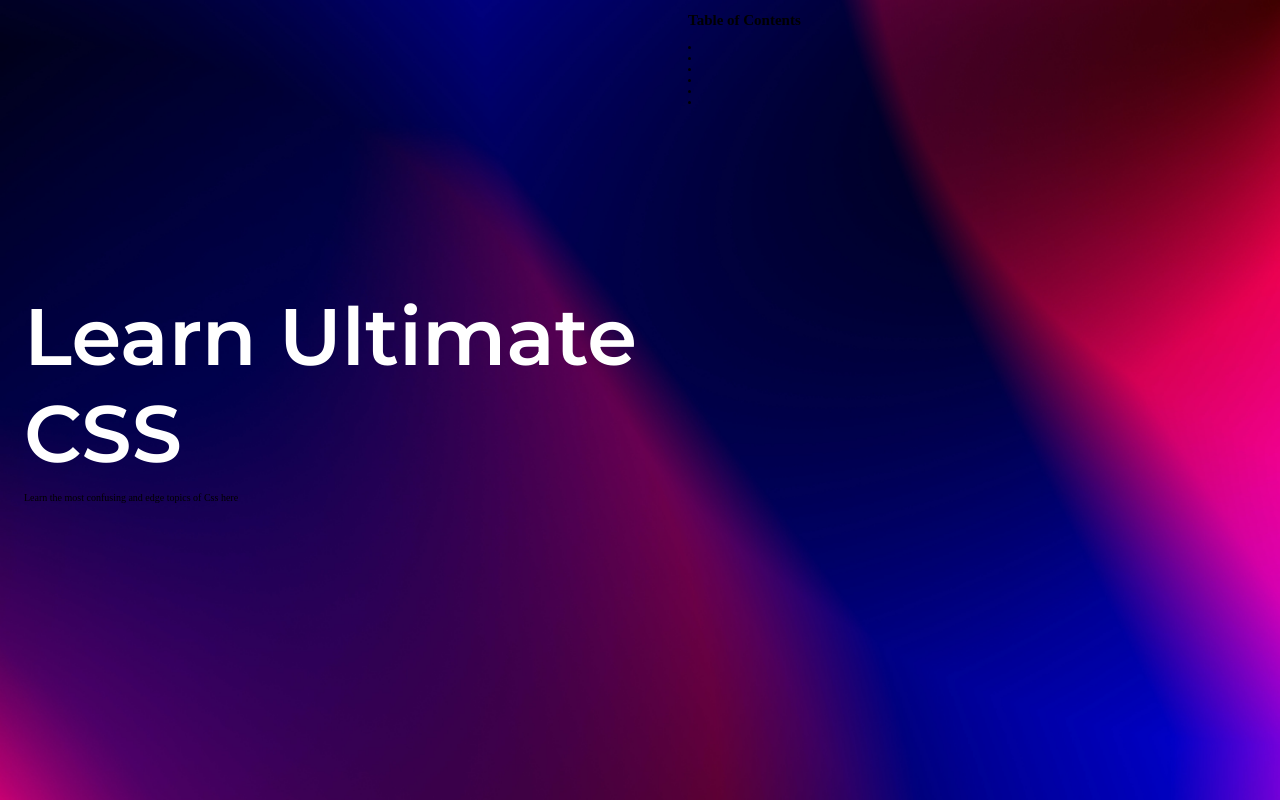
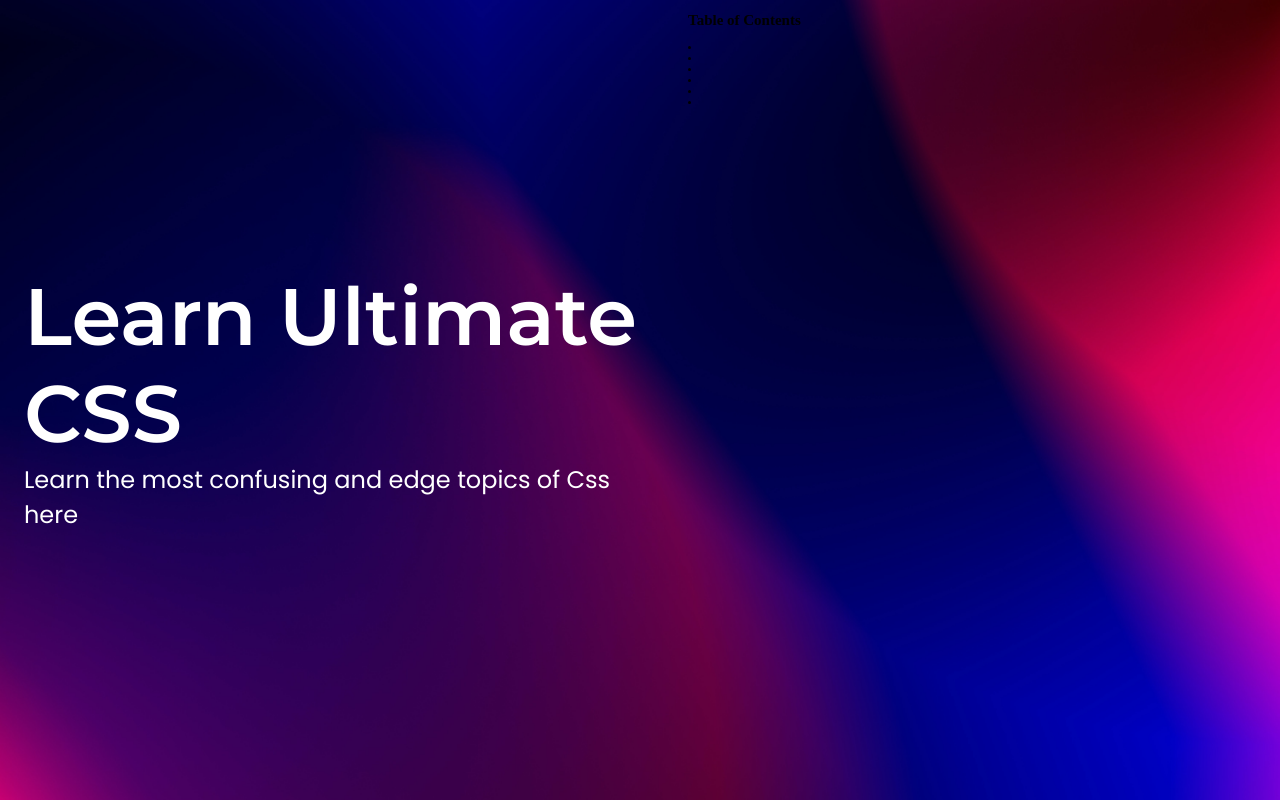
Before and after one commit to Shaik-mohd-huzaifa/Learn-Css, a plain HTML site: page index.html in a window 1280 px wide. Drawn offline with Linux system fonts and the light colour scheme.

Commit message:
Add styling to p tah

```diff
--- a/app.css
+++ b/app.css
@@ -32,6 +32,13 @@ body {
   font-size: 5rem;
 }
 
+.content p {
+  margin: 0;
+  color: white;
+  font-size: 1.5rem;
+  font-family: poppins;
+}
+
 .list-items {
   width: 50%;
   height: 100%;
```
